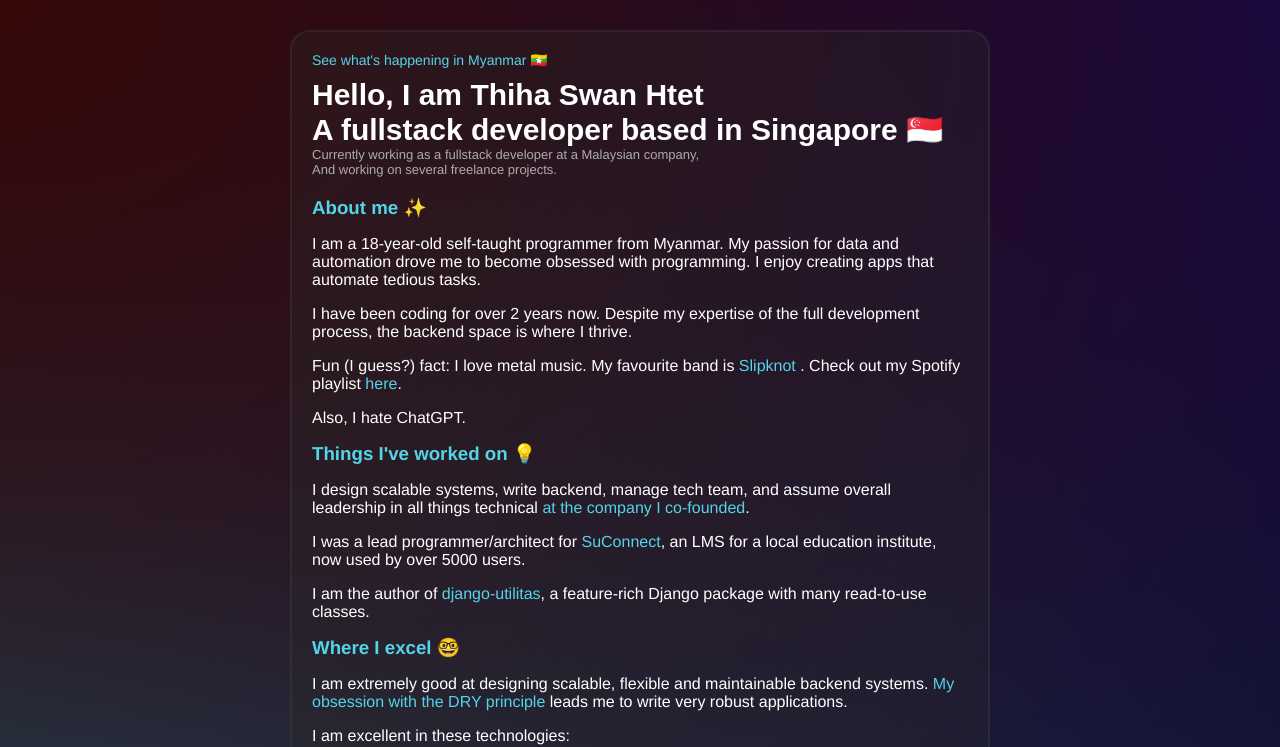
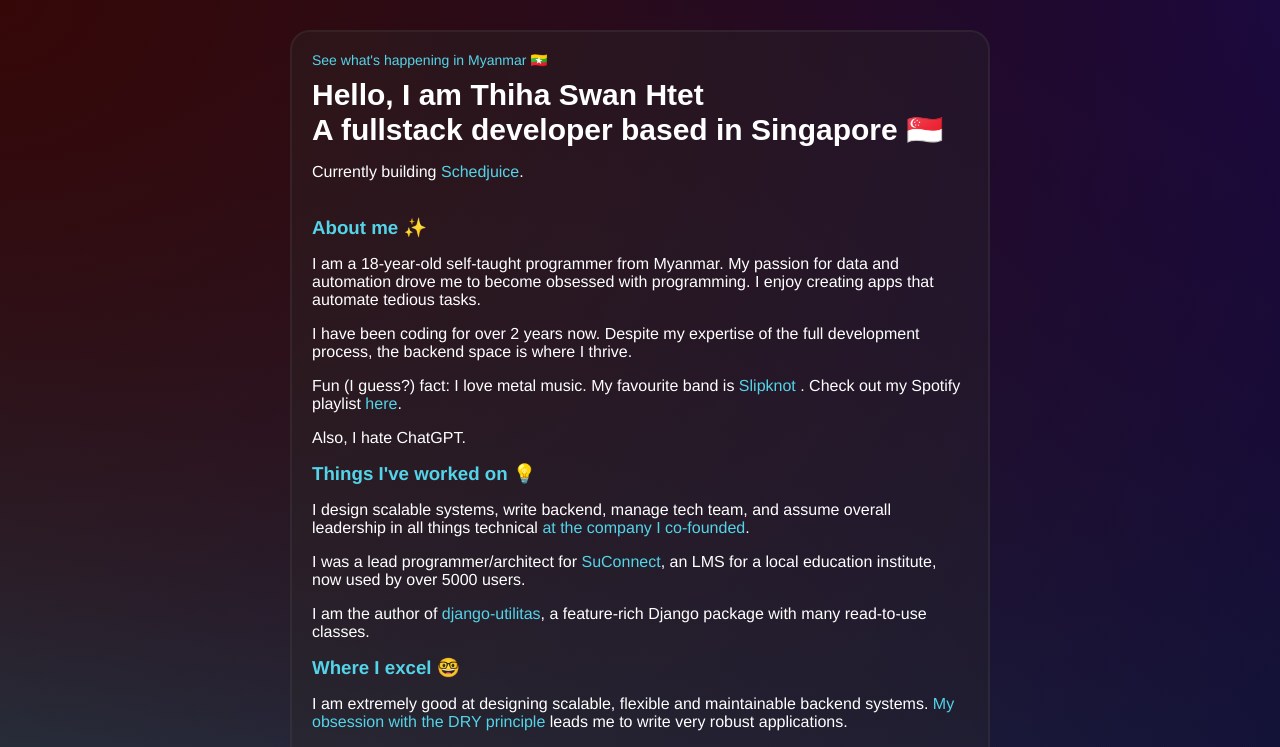
Before and after one commit to ninnroot/portfolio-v3, a Next.js app: page / in a window 1280 px wide. Shown: the top 747 px of the page. Built offline with nearby package versions, Linux system fonts and the light colour scheme; a web font is replaced by a local one.

Commit message:
changed work status

```diff
--- a/pages/index.tsx
+++ b/pages/index.tsx
@@ -33,16 +33,12 @@ export default function Home() {
             <h2 className={styles.title}>
               A fullstack developer based in Singapore 🇸🇬
             </h2>
-            <p
-              style={{
-                padding: 0,
-                margin: 0,
-                color: "#ACACAC",
-                fontSize: "13px",
-              }}
-            >
-              Currently working as a fullstack developer at a Malaysian company,{" "}
-              <br /> And working on several freelance projects.
+            <p>
+              Currently building{" "}
+              <Link className={styles.link} href={"https://schedjuice.com"} target="_blank">
+                Schedjuice
+              </Link>
+              .
             </p>
           </header>
           <main className={styles.body}>
@@ -95,7 +91,7 @@ export default function Home() {
                 I design scalable systems, write backend, manage tech team, and
                 assume overall leadership in all things technical{" "}
                 <Link
-                target="_blank"
+                  target="_blank"
                   href="https://multitechmyanmar.com"
                   className={styles.link}
                 >
```
